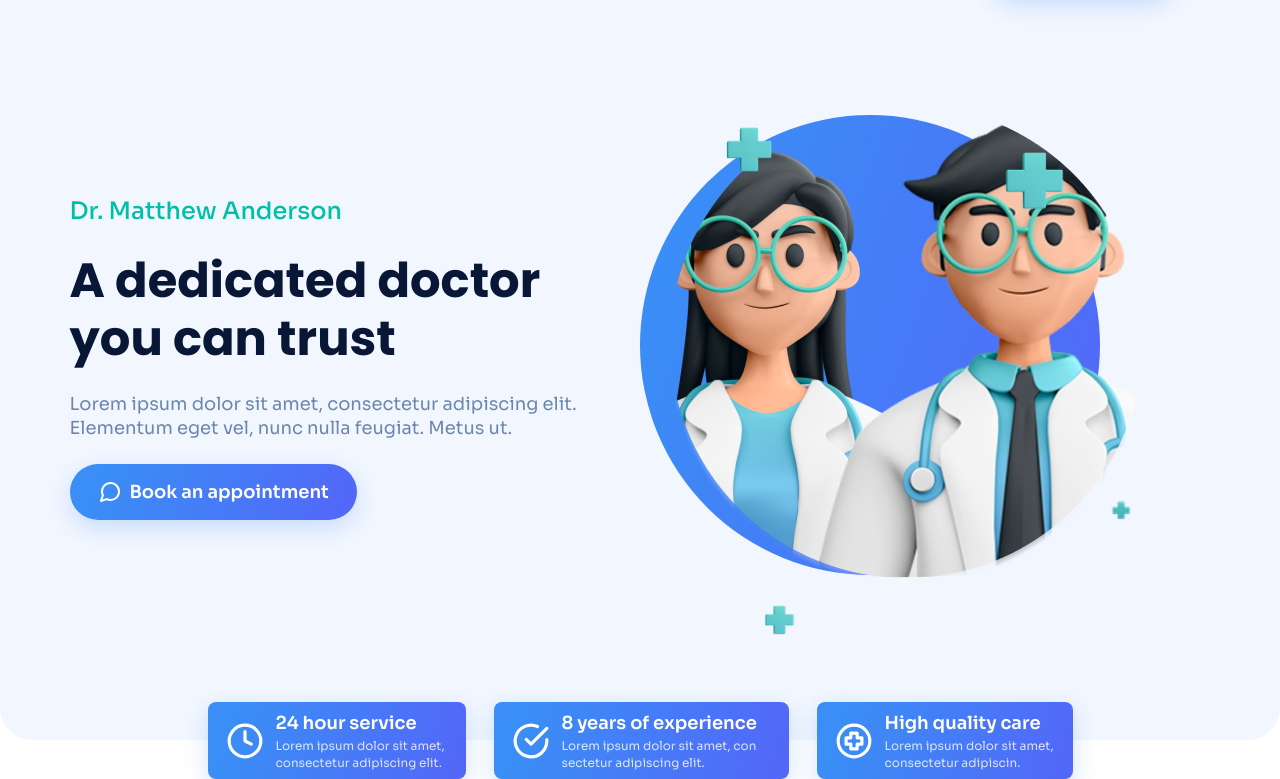
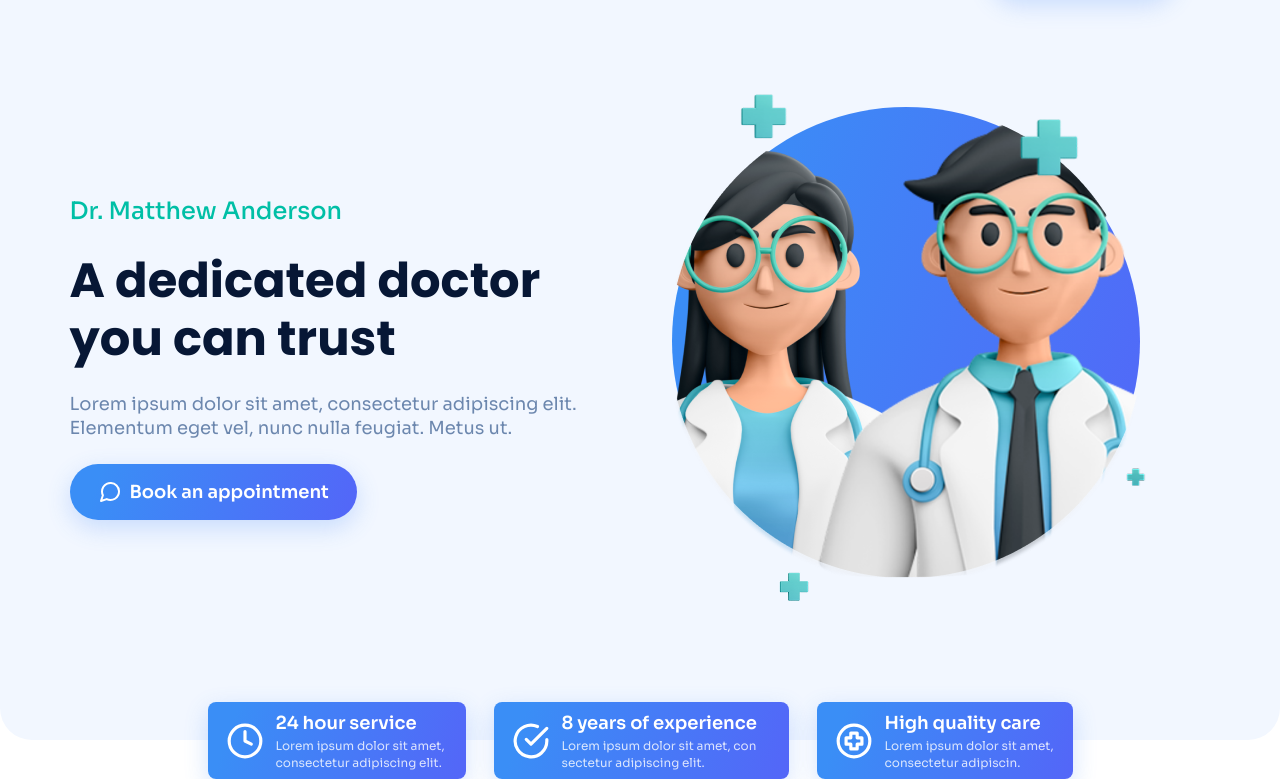
Before and after one commit to Yasi499/git-reset, a plain HTML site: page index.html in a window 1280 px wide. Shown: the part 91-870 px from the top of the page. Drawn offline with Linux system fonts and the light colour scheme.

Commit message:
main content: centered the blue circle

```diff
--- a/static/styles/styles.css
+++ b/static/styles/styles.css
@@ -115,10 +115,10 @@ img {
 }
 .main-content-circle {
     position: absolute;
-    left: -26px;
-    top: 10px;
-    width: 460px;
-    height: 460px;
+    left: 6px;
+    top: 2px;
+    width: 468px;
+    height: 468px;
     border-radius: 50%;
     background: linear-gradient(109deg, #3A8EF6 10.84%, #6F3AFA 196.74%);
 }
@@ -183,7 +183,7 @@ img {
     top: 0;
     width: 100%;
     height: 100%;
-    transform-origin: 204px 240px;
+    transform-origin: 240px 236px;
     animation: plus-orbit 30s linear infinite;
 }
 .main-content-orbit img {
```
